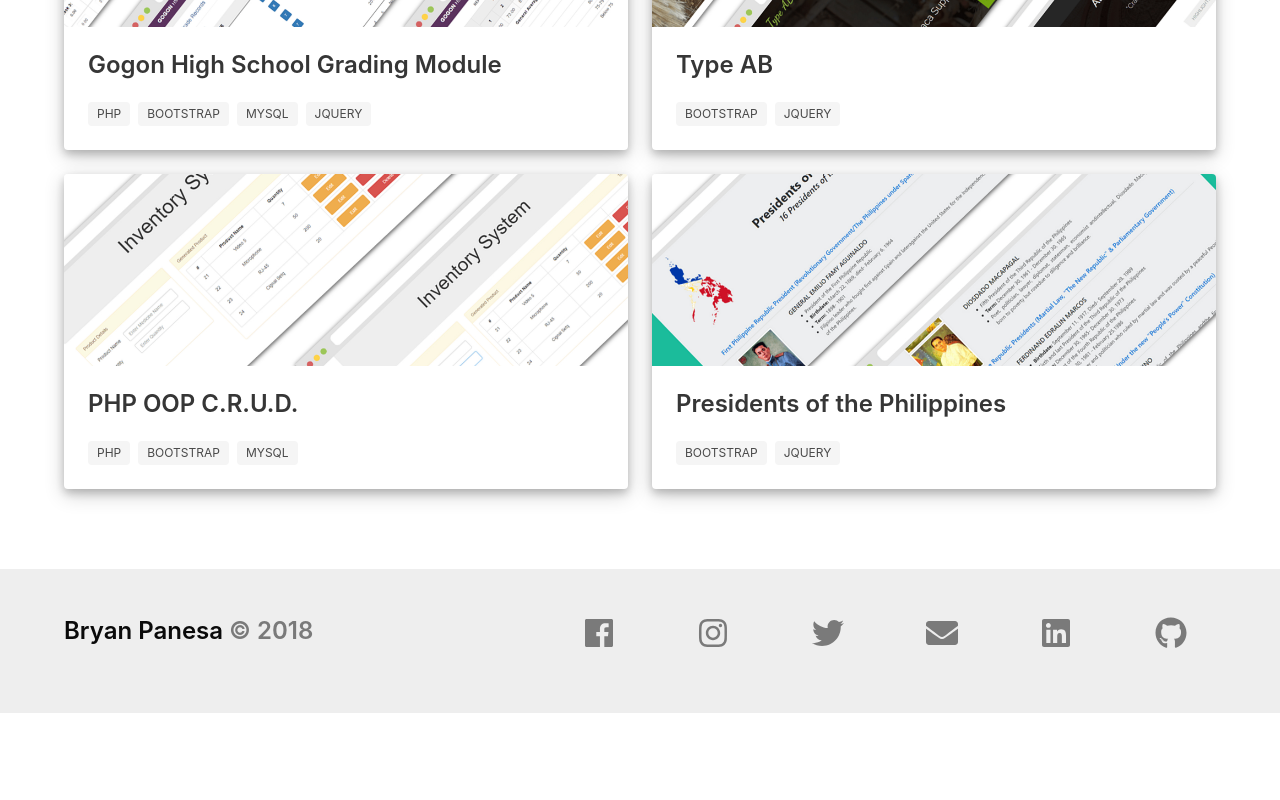
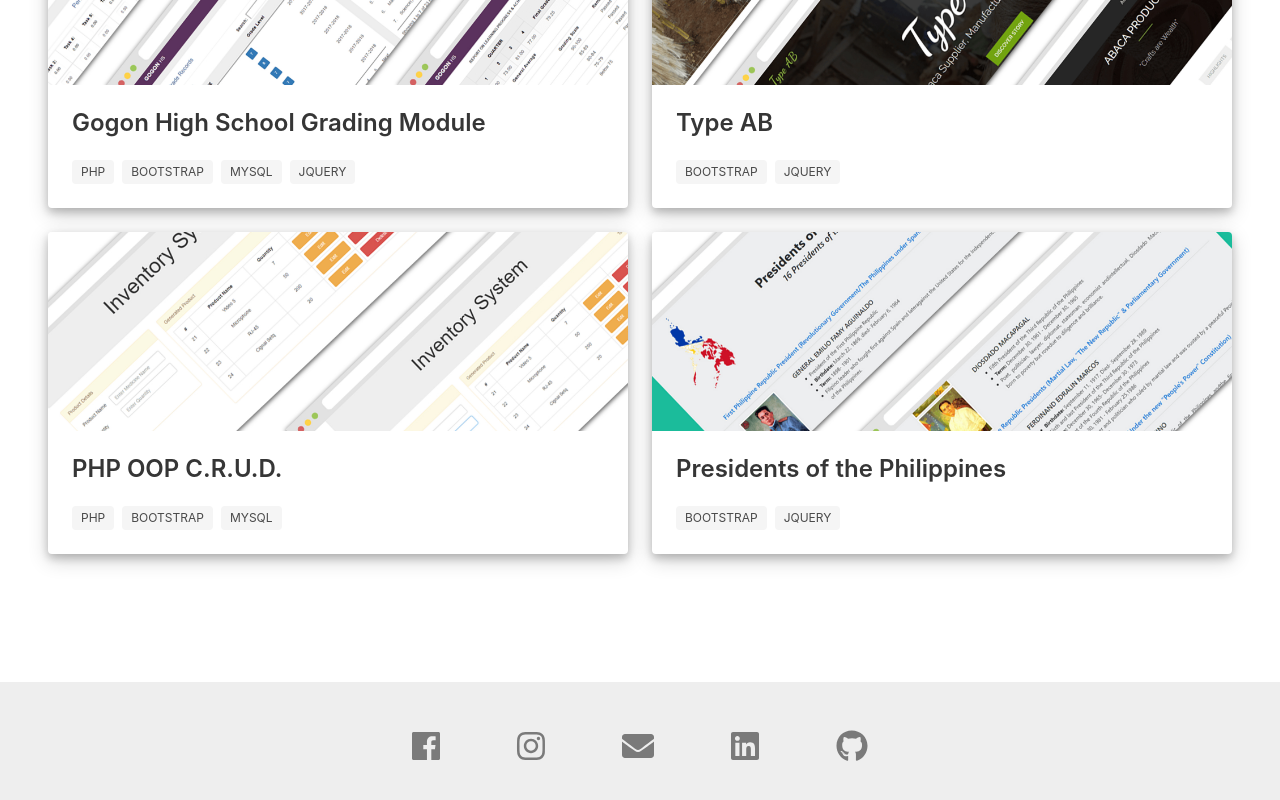
Before and after one commit to bryanpanesa/bryandev, a React (Create React App) app: page /#/ in a window 1280 px wide. Shown: the part 714-1514 px from the top of the page. Before the commit the page ends 1427 px from the top, so only its background shows below. Built offline with nearby package versions, Linux system fonts and the light colour scheme.

Commit message:
Fixed alignment issues

```diff
--- a/src/components/css/footer.css
+++ b/src/components/css/footer.css
@@ -3,3 +3,6 @@
     height: 10px;
     background: #eee;
 }
+.ico {
+    padding: 0 3vw;
+}
--- a/src/components/footer.jsx
+++ b/src/components/footer.jsx
@@ -8,43 +8,21 @@ class Footer extends Component {
         return(
             <footer className="footer">
                     <div className="container">
-                        <div className="columns is-mobile has-text-centered">
-                            <div className="column is-5">
-                                <p className="title is-4">
-                                    <strong><Link className="has-text-black" to="/">Bryan Panesa </Link></strong>
-                                    <span className="has-text-grey">
-                                        &#169; {new Date().getFullYear()}
-                                    </span>
-                                </p>
-                                {/* <p className="subtitle">Let's connect!</p> */}
-                            </div>
+                        <div className="columns is-2 is-offset-6 has-text-centered">
                             <div className="column">
-                                <a className="has-text-grey" href="https://www.facebook.com/IvexBrykzJayRo" title="Follow me @ivexbrykzjayro">
+                                <a className="has-text-grey ico" href="https://www.facebook.com/IvexBrykzJayRo" title="Follow me @ivexbrykzjayro">
                                     <i className="fab fa-facebook fa-2x faa-vertical animated-hover" aria-hidden="true"></i>
                                 </a>
-                            </div>
-                            <div className="column">
-                                <a className="has-text-grey" href="https://www.instagram.com/bryanpanesa/" title="Follow me @bryanpanesa">
+                                <a className="has-text-grey ico" href="https://www.instagram.com/bryanpanesa/" title="Follow me @bryanpanesa">
                                     <i className="fab fa-instagram fa-2x faa-vertical animated-hover" aria-hidden="true"></i>
                                 </a>
-                            </div>
-                            <div className="column">
-                                <a className="has-text-grey" href="https://twitter.com/ivexbrykzjayro" title="Follow me @ivexbrykzjayro">
-                                    <i className="fab fa-twitter fa-2x faa-vertical animated-hover" aria-hidden="true"></i>
-                                </a>
-                            </div>
-                            <div className="column">
-                                <a className="has-text-grey" href="mailto:bryanjay.panesa@gmail.com" title="Shoot me an email!">
+                            <a className="has-text-grey ico" href="mailto:bryanjay.panesa@gmail.com" title="Shoot me an email!">
                                     <i className="fa fa-envelope fa-2x faa-vertical animated-hover" aria-hidden="true"></i>
                                 </a>
-                            </div>
-                            <div className="column">
-                                <a className="has-text-grey" href="http://linkedin.com/in/bryan-jay-b-panesa-26874512a" title="Check out my Linkedin profile!">
+                                <a className="has-text-grey ico" href="http://linkedin.com/in/bryan-jay-b-panesa-26874512a" title="Check out my Linkedin profile!">
                                     <i className="fab fa-linkedin fa-2x faa-vertical animated-hover" aria-hidden="true"></i>
                                 </a>
-                            </div>
-                            <div className="column">
-                                <a className="has-text-grey" href="https://github.com/bryanpanesa" title="Check out my GitHub profile!">
+                            <a className="has-text-grey ico" href="https://github.com/bryanpanesa" title="Check out my GitHub profile!">
                                     <i className="fab fa-github fa-2x faa-vertical animated-hover" aria-hidden="true"></i>
                                 </a>
                             </div>
--- a/src/components/intro.jsx
+++ b/src/components/intro.jsx
@@ -10,8 +10,7 @@ class Intro extends Component {
                         <h1 className="title is-uppercase">Web / UI / UX Design</h1>
                         <p className="subtitle has-text-grey-dark is-size-6 has-text-centered">Projects & stuff made in
                             <strong> Web Development</strong>,
-                            <strong> User Interface Design</strong> &
-                            <strong> User Experience Design</strong>.
+                            <strong> User Interface Design</strong>
                         </p>
                     </div>
                 </div>
--- a/src/components/navbar.jsx
+++ b/src/components/navbar.jsx
@@ -23,6 +23,7 @@ class Navbar extends Component {
         });
         return(
             <nav className="navbar is-spaced is-fixed-top">
+                <div className="container">
                 <div className="navbar-brand">
                     <Link className="navbar-item" to="/">
                         <span><h1 className="subtitle is-uppercase has-text-black">Bryan</h1></span>
@@ -48,6 +49,7 @@ class Navbar extends Component {
                         <Link to="/about" className="navbar-item" activeClassName="active">About</Link> */}
                     </div>
                 </div>
+                </div>
             </nav>
         );
     }
--- a/src/components/projects.jsx
+++ b/src/components/projects.jsx
@@ -13,7 +13,7 @@ import presidents from '../images/projects/presidents/Presidents-block.jpg';
 class Projects extends Component {
     render() {
         return(
-            <section className="container">
+            <section className="section">
                 {/* 1st row */}
                 <div className="columns">
                     <div className="column is-6">
@@ -28,7 +28,7 @@ class Projects extends Component {
                                 <div className="media">
 
                                     <div className="media-content">
-                                        <p className="title is-4">BFP Region V Assessment & Reports System</p>
+                                        <p className="title is-4">BFP Region V Assessment & Reports</p>
                                     </div>
 
                                 </div>
--- a/src/pages/about.jsx
+++ b/src/pages/about.jsx
@@ -20,7 +20,6 @@ class About extends Component {
                             <div className="column is-8 is-offset-2">
                                 <p className="is-size-3 has-text-centered">Hi, I'm <strong>Bryan Jay Panesa</strong>, a <strong>Front End Developer</strong> currently based in Manila, Philippines.</p>
                             </div>
-
                         </div>
                     </div>
                 </section>
```
